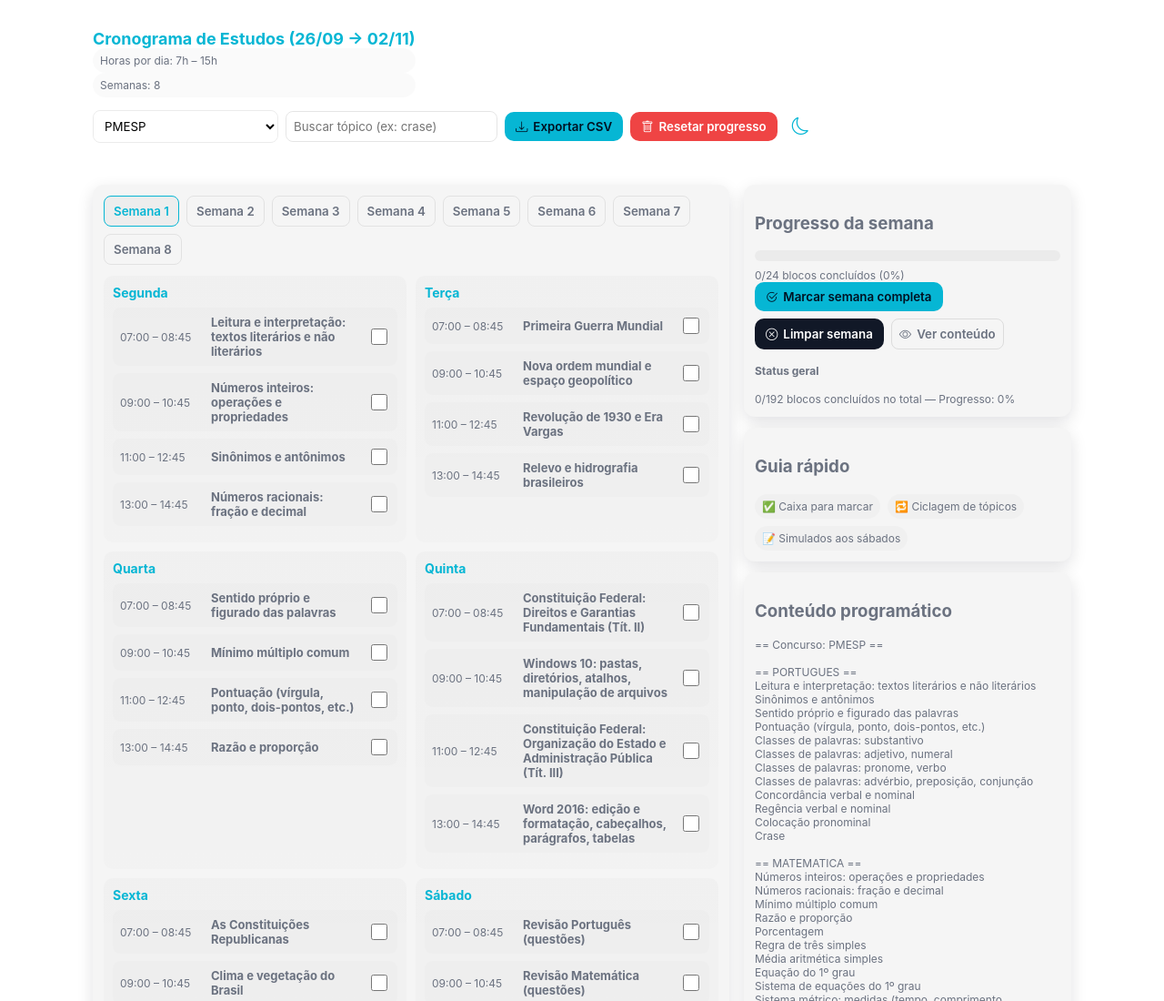
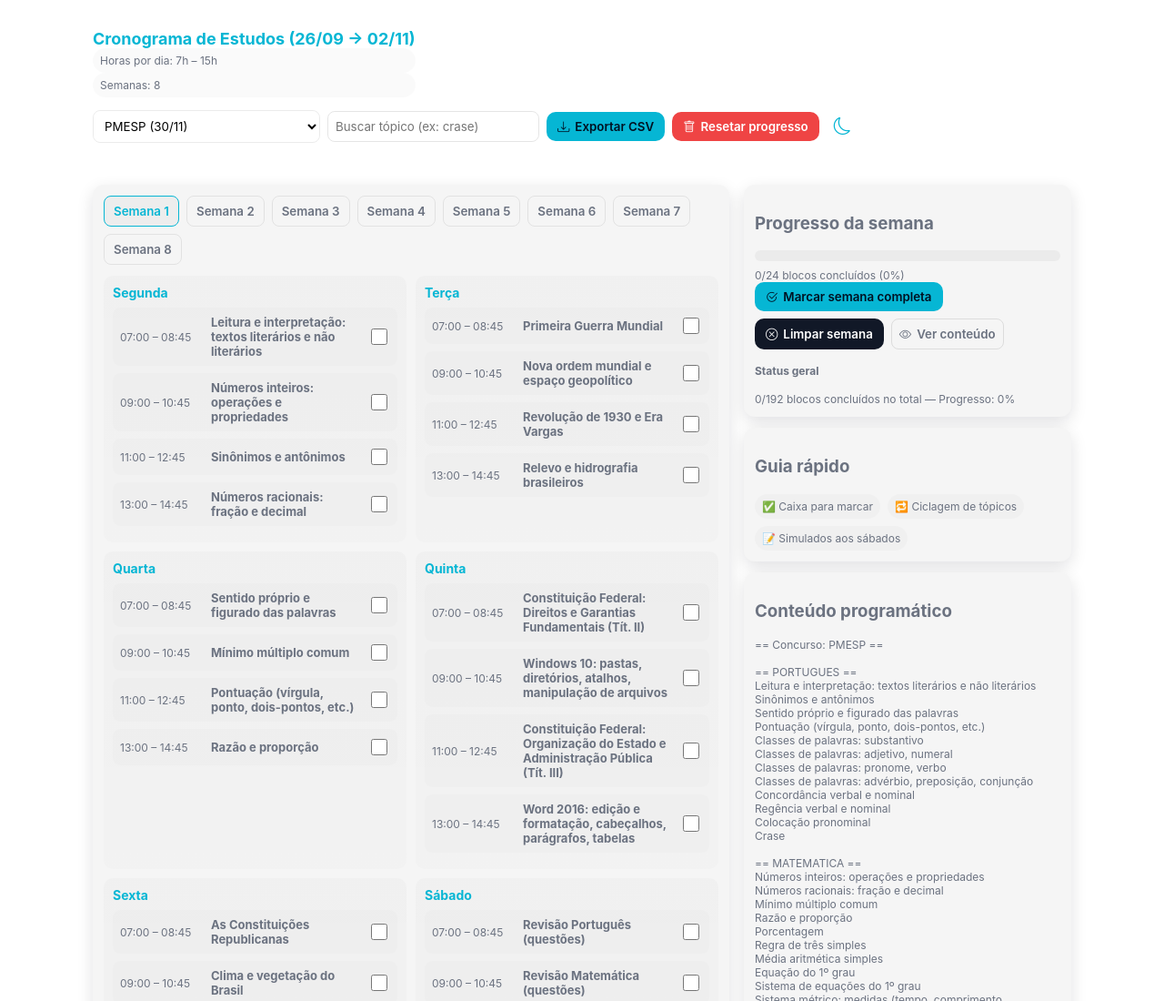
Before and after one commit to GustavoDiasdeOliveira/Projeto-PM-Capataz, a plain HTML site: page index.html in a window 1280 px wide. Shown: the top 1100 px of the page at 91% size. Drawn offline with nearby package versions, Linux system fonts and the light colour scheme.

Commit message:
02/11 - 21:45

```diff
--- a/index.html
+++ b/index.html
@@ -22,8 +22,8 @@
 
             <div class="topbar-controls">
                 <select id="selectConcurso" title="Escolha o concurso">
-                    <option value="pmesp">PMESP</option>
-                    <option value="capatazia">Capatazia - Santos OGMO</option>
+                    <option value="pmesp">PMESP (30/11)</option>
+                    <option value="capatazia">Capatazia - Santos OGMO (14/12)</option>
                     <option value="combinado">Modo Combinado</option>
                 </select>
 
```
